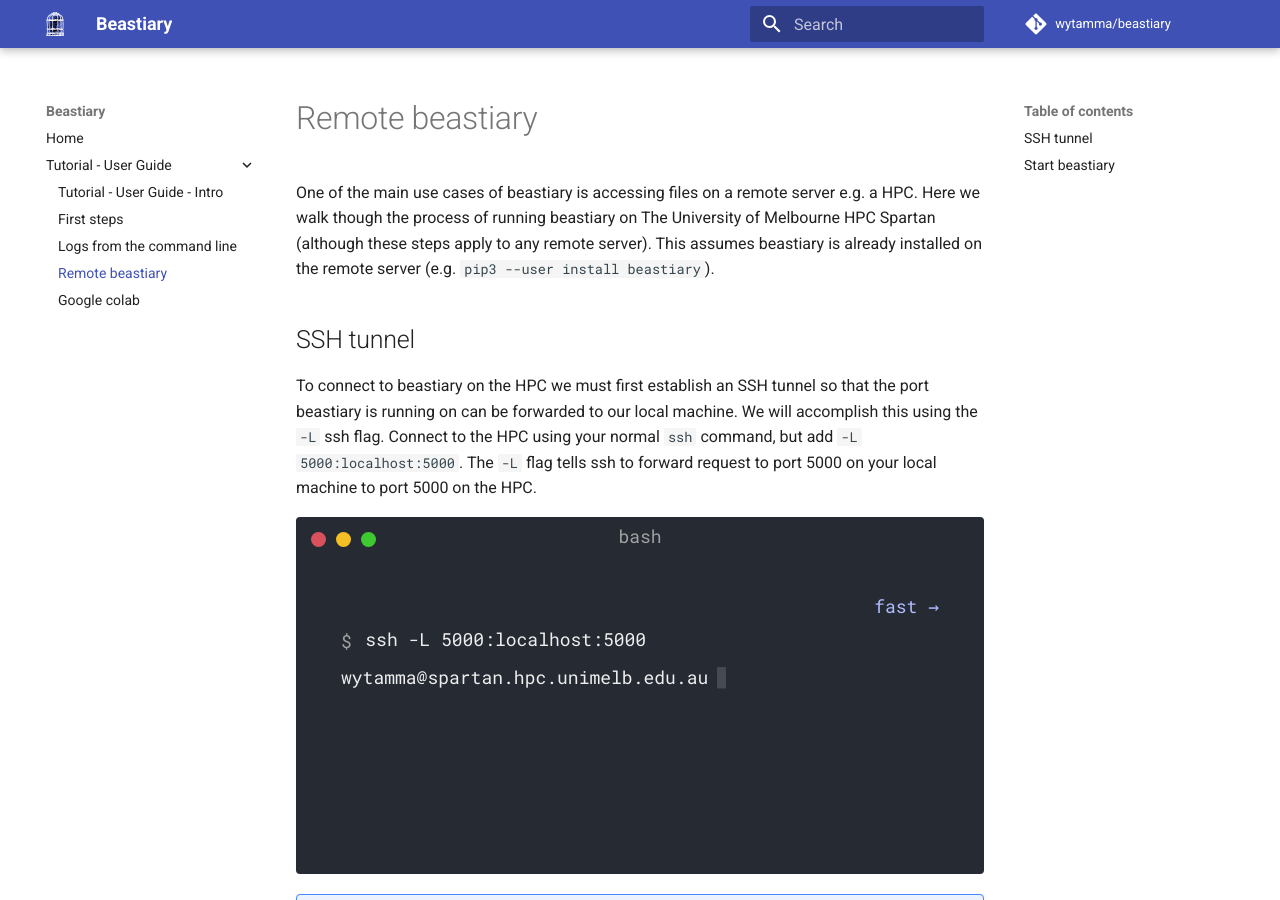
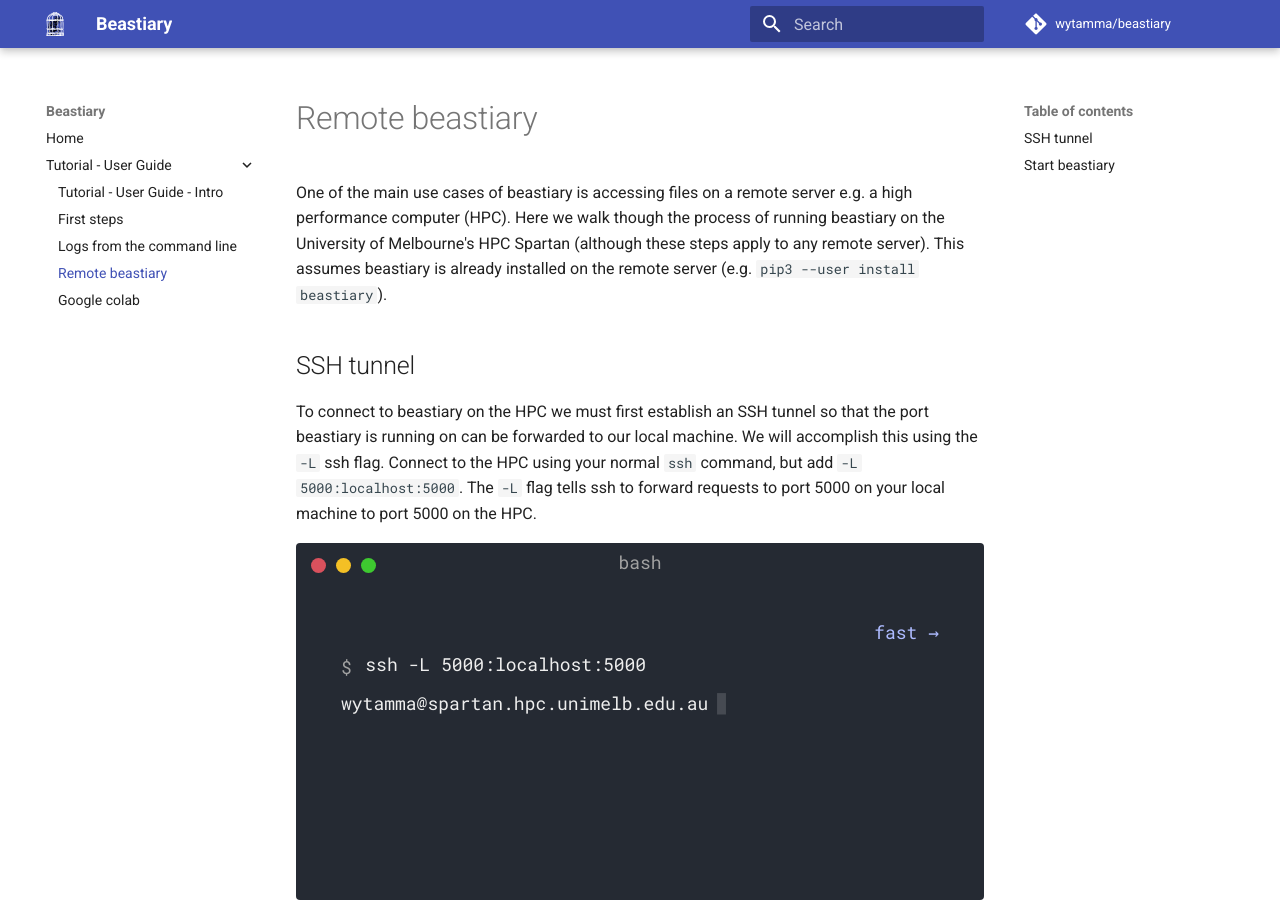
Before and after one commit to Wytamma/beastiary, an MkDocs documentation site: the page built from docs/tutorial/remote-beastiary.md, in a window 1280 px wide and 900 px high. Built offline with MkDocs 1.6.1 and Material for MkDocs 9.7.7, drawn with Linux system fonts in a browser that asks for light colours; comment, search, counter and statistics services are not loaded.

Commit message:
:art: some edits

```diff
--- a/docs/tutorial/remote-beastiary.md
+++ b/docs/tutorial/remote-beastiary.md
@@ -1,9 +1,9 @@
 
-One of the main use cases of beastiary is accessing files on a remote server e.g. a HPC. Here we walk though the process of running beastiary on The University of Melbourne HPC Spartan (although these steps apply to any remote server). This assumes beastiary is already installed on the remote server (e.g. `pip3 --user install beastiary`).
+One of the main use cases of beastiary is accessing files on a remote server e.g. a high performance computer (HPC). Here we walk though the process of running beastiary on the University of Melbourne's HPC Spartan (although these steps apply to any remote server). This assumes beastiary is already installed on the remote server (e.g. `pip3 --user install beastiary`).
 
 ## SSH tunnel
 
-To connect to beastiary on the HPC we must first establish an SSH tunnel so that the port beastiary is running on can be forwarded to our local machine. We will accomplish this using the `-L` ssh flag. Connect to the HPC using your normal `ssh` command, but add `-L 5000:localhost:5000`. The `-L` flag tells ssh to forward request to port 5000 on your local machine to port 5000 on the HPC.
+To connect to beastiary on the HPC we must first establish an SSH tunnel so that the port beastiary is running on can be forwarded to our local machine. We will accomplish this using the `-L` ssh flag. Connect to the HPC using your normal `ssh` command, but add `-L 5000:localhost:5000`. The `-L` flag tells ssh to forward requests to port 5000 on your local machine to port 5000 on the HPC.
 
 <div class="termy">
 
```
